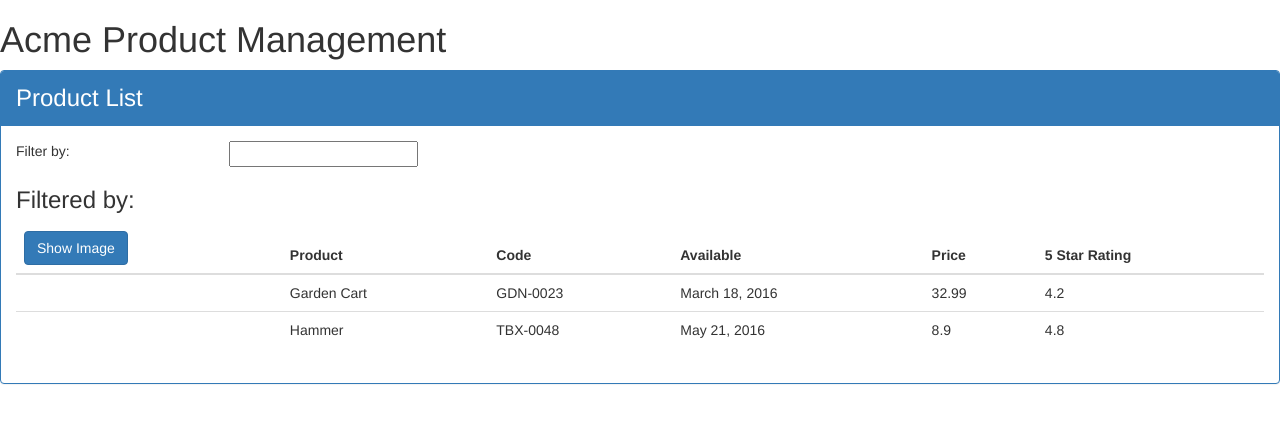
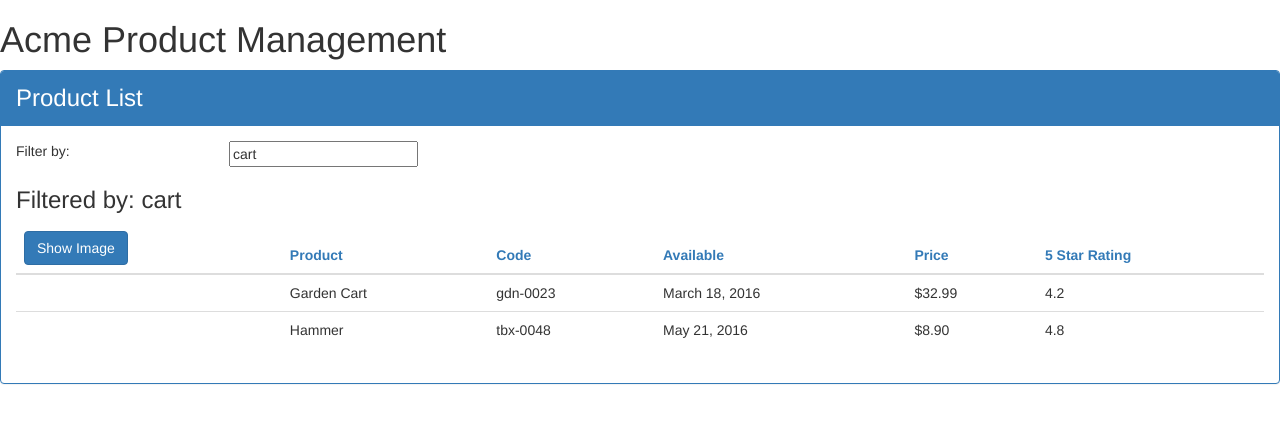
Before and after one commit to Darshan1821/APM, an Angular app: page / in a window 1280 px wide. Shown: the top 422 px of the page. Built offline with nearby package versions, Linux system fonts and the light colour scheme.

Commit message:
Added IProduct interface and formatted the output of data

```diff
--- a/src/app/app.module.ts
+++ b/src/app/app.module.ts
@@ -1,5 +1,6 @@
 import { BrowserModule } from '@angular/platform-browser';
 import { NgModule } from '@angular/core';
+import { FormsModule } from '@angular/forms';
 
 import { AppComponent } from './app.component';
 import { ProductListComponent } from './products/product-list.component';
@@ -10,7 +11,8 @@ import { ProductListComponent } from './products/product-list.component';
     ProductListComponent
   ],
   imports: [
-    BrowserModule
+    BrowserModule,
+    FormsModule
   ],
   providers: [],
   bootstrap: [AppComponent]
--- /dev/null
+++ b/src/app/products/product-list.component.css
@@ -0,0 +1,3 @@
+thead{
+    color: #337AB7;
+}
--- a/src/app/products/product-list.component.html
+++ b/src/app/products/product-list.component.html
@@ -6,12 +6,13 @@
         <div class='row'>
             <div class='col-md-2'>Filter by:</div>
             <div class='col-md-4'>
-                <input type='text'/>
+                <input type='text'
+                    [(ngModel)]='listFilter'/>
             </div>
         </div>
         <div class='row'>
             <div class='col-md-6'>
-                <h3>Filtered by: </h3>
+                <h3>Filtered by: {{listFilter}} </h3>
             </div>
         </div>
         <div class='table-responsive'>
@@ -40,9 +41,9 @@
                                 [style.margin.px]='imageMargin'>
                         </td>
                         <td>{{product.productName}}</td>
-                        <td>{{product.productCode}}</td>
+                        <td>{{product.productCode | lowercase}}</td>
                         <td>{{product.releaseDate}}</td>
-                        <td>{{product.price}}</td>
+                        <td>{{product.price | currency:'USD':true:'1.2-2'}}</td>
                         <td>{{product.starRating}}</td>
                     </tr>
                 </tbody>
--- a/src/app/products/product-list.component.ts
+++ b/src/app/products/product-list.component.ts
@@ -1,16 +1,19 @@
-import { Component } from '@angular/core';
-
+import { Component, OnInit } from '@angular/core';
+import { IProduct } from './product';
 
 @Component({
     selector: 'pm-products',
-    templateUrl: './product-list.component.html'
+    templateUrl: './product-list.component.html',
+    styleUrls: ['./product-list.component.css']
 })
-export class ProductListComponent{
+export class ProductListComponent implements OnInit{
+
     pageTitle: string = 'Product List';
     imageWidth: number = 50;
     imageMargin: number = 2;
     showImage: boolean = false;
-    products: any[] = [
+    listFilter: string = 'cart';
+    products: IProduct[] = [
         {
             "productId": 2,
             "productName": "Garden Cart",
@@ -36,4 +39,8 @@ export class ProductListComponent{
     toggleImage(): void{
         this.showImage = !this.showImage;
     }
+
+    ngOnInit(): void {
+        console.log('In OnInit');
+    }
 }
--- /dev/null
+++ b/src/app/products/product.ts
@@ -0,0 +1,10 @@
+export interface IProduct {
+    productId: number;
+    productName: string;
+    productCode: string;
+    releaseDate: string;
+    price: number;
+    description: string;
+    starRating: number;
+    imageUrl: string;
+}
```
